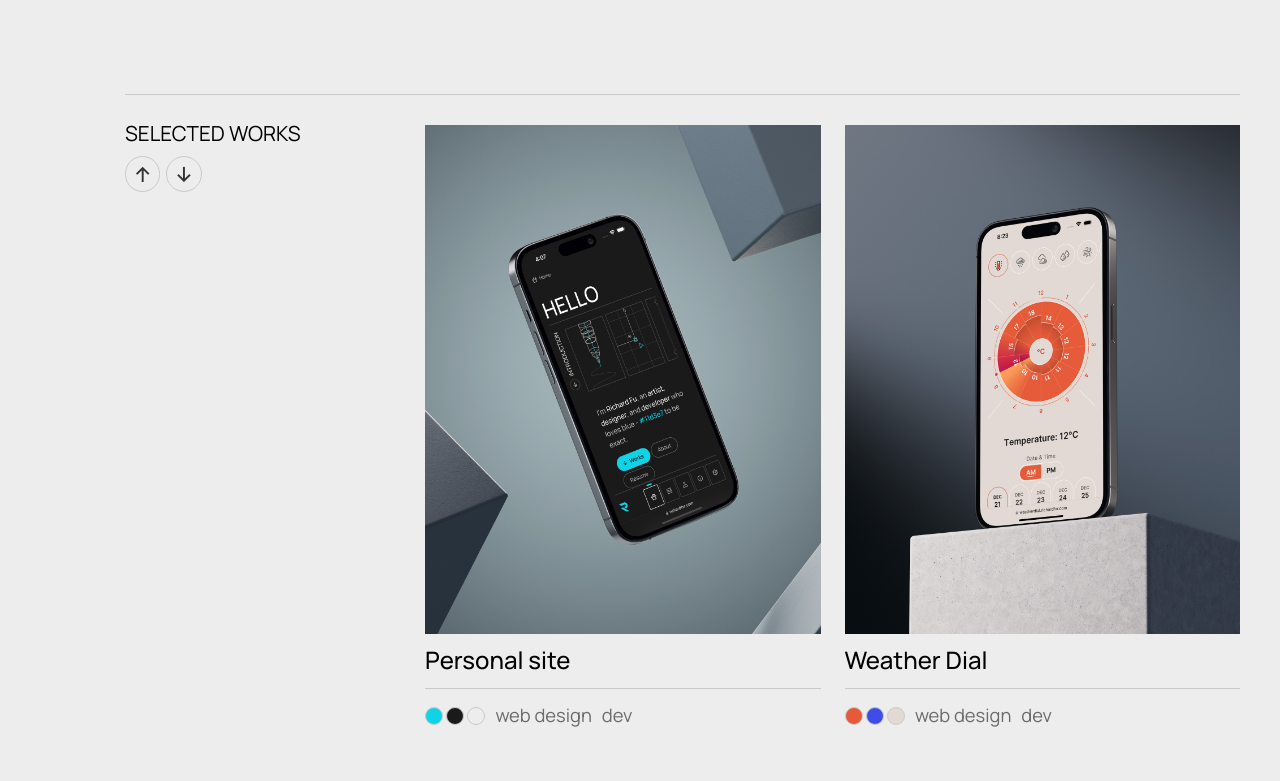
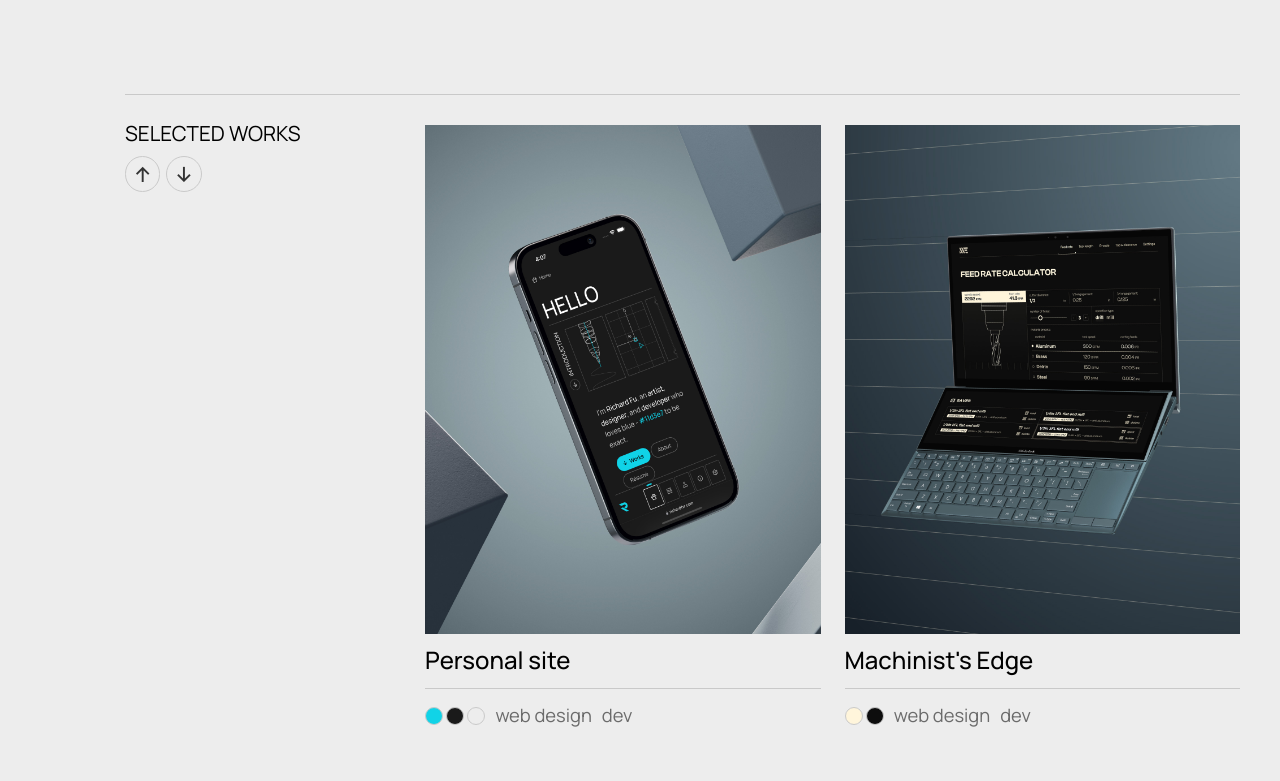
Before and after one commit to richardfxr/richardfxr, a Next.js app: page / in a window 1280 px wide. Shown: the part 772-1553 px from the top of the page. Built offline with nearby package versions, Linux system fonts and the light colour scheme; a web font is replaced by a local one.

Commit message:
🔵RCT: add Machinists's Edge project

```diff
--- a/components/AppWrapper.js
+++ b/components/AppWrapper.js
@@ -11,6 +11,7 @@ import { useSettings } from '../hooks/useSettings'
 import { userSettings } from '../context/Settings'
 // images
 import RichardfxrThumb from '../public/images/richardfxr/richardfxr-thumbnail.jpg'
+import MachinistsEdgeThumb from '../public/images/MachinistsEdge/MachinistsEdge-thumbnail.jpg'
 import WeatherDialThumb from '../public/images/WeatherDial/WeatherDial-thumbnail.jpg'
 import BudgettyThumb from '../public/images/Budgetty/Budgetty-thumbnail.jpg'
 import EggHolderThumb from '../public/images/EggHolders/EggHolders-thumbnail.jpg'
@@ -54,6 +55,24 @@ export const projects = [
         media: ['web design', 'development'],
         cardLabels: ['web design', 'dev'],
         code: <UnderlinedLink styling="em" href="https://github.com/richardfxr/richardfxr" target="_blank" key="richardfxr-github">GitHub repository</UnderlinedLink>,
+    },
+    {
+        href: 'https://www.machinists-edge.com/',
+        title: "Machinist's Edge",
+        image: {
+            img: MachinistsEdgeThumb,
+            layoutId: 'MachinistsEdge-thumbnail',
+            alt: 'The Feed Rate Calculator page displayed on an Asus ZenBook Duo 14. The primary screen shows an illustration of an end mill next to some form input fields; the second screen shows four saves for different end mills.'
+        },
+        date: '2022-10',
+        colors: [
+            {hex: '#fff5db', name: 'warm white'},
+            {hex: '#0d0d0d', name: 'black'},
+        ],
+        filters: ['design'],
+        media: ['web design', 'development'],
+        cardLabels: ['web design', 'dev'],
+        code: <UnderlinedLink styling="em" href="https://github.com/richardfxr/weather-dial" target="_blank" key="WeatherDial-github">GitHub repository</UnderlinedLink>,
     },
     {
         href: 'https://weatherdial.richardfxr.com/',
```
Also changed, not shown: public/images/MachinistsEdge/MachinistsEdge-thumbnail.jpg (added).
